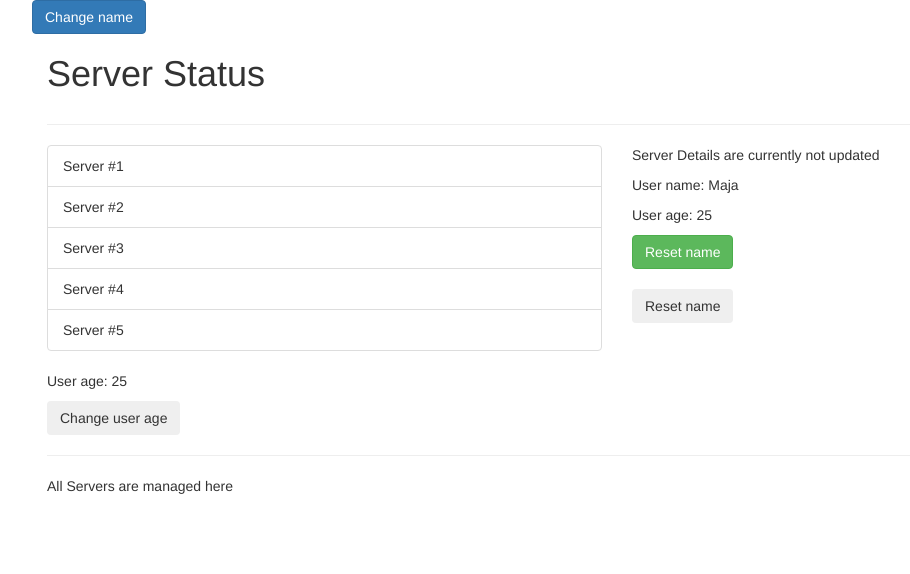
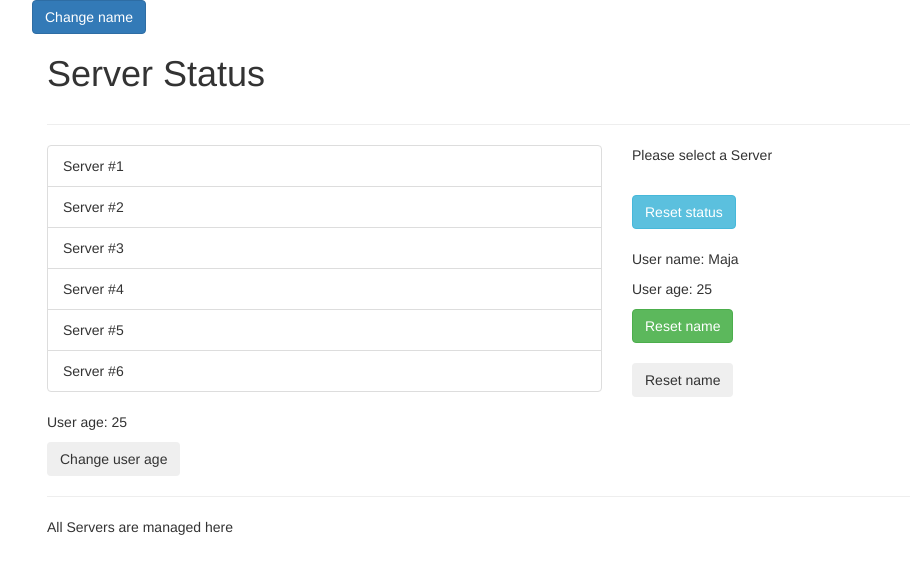
Before and after one commit to MajaIsakovic/components_vue, a Vue app: page / in a window 1280 px wide. Shown: the top 574 px of the page, without its empty margins (23-933 px from the left). Built offline with nearby package versions, Linux system fonts and the light colour scheme.

Commit message:
Exercise using event bus and component comunication

```diff
--- /dev/null
+++ b/src/components/Server.vue
@@ -0,0 +1,20 @@
+<template>
+    <li class="list-group-item"
+        style="cursor: pointer"
+        @click="onserverSelect">
+        Server #{{ server.id }}
+    </li>
+</template>
+
+<script>
+    import { eventBus } from '../main';
+
+    export default {
+        props: ['server'],
+        methods:{
+            onserverSelect: function(){
+                eventBus.$emit('serverSelected', this.server)
+            }
+        }
+    }
+</script>
--- a/src/components/ServerDetails.vue
+++ b/src/components/ServerDetails.vue
@@ -1,6 +1,12 @@
 <template>
      <div class="col-xs-12 col-sm-6">
-        <p>{{ serverDetails }}</p>
+        <!-- <p>{{ serverDetails }}</p> -->
+        <p v-if="!server">Please select a Server</p>
+        <p v-else>Server #{{ server.id }} <br> Status: {{ server.status }}</p>
+        <br>
+        <button class=" btn btn-info" @click="resetServerStatus">Reset status</button>
+        <br>
+        <br>
         <p>User name: {{ name }}</p>
          <p>User age: {{ userAge }}</p>
         <button class="btn btn-success" @click="resetName">Reset name</button><br><br>
@@ -21,19 +27,27 @@
         },
         data: function(){
             return {
-                serverDetails: "Server Details are currently not updated"
+                serverDetails: "Server Details are currently not updated",
+                server: null
             }
         },
         methods: {
            resetName: function(){
                 this.name = 'Maja';
                 this.$emit('nameWasReset', this.name);
+           },
+           resetServerStatus: function(){
+               this.server.status = 'Normal';
            }
         },
         created(){
             eventBus.$on('ageWasEdited', (data) =>{
                 this.userAge = data;
-            })
+            });
+
+            eventBus.$on('serverSelected', (server) =>{
+                this.server = server;
+            });
         }
     }
 </script>
--- a/src/components/Servers.vue
+++ b/src/components/Servers.vue
@@ -1,11 +1,10 @@
 <template>
     <div class="col-xs-12 col-sm-6">
         <ul class="list-group">
-            <li v-bind:key="index"
-                class="list-group-item"
-                v-for="index in 5">
-                Server #{{ index }}
-            </li>
+            <app-server
+                v-bind:key="server"
+                v-for="server in servers"
+                :server="server"></app-server>
         </ul>
          <p>User age: {{ userAge }}</p>
         <button class="btn btn-dark" @click="changeAge">Change user age</button>
@@ -14,8 +13,25 @@
 
 <script>
     import { eventBus } from '../main';
+    import Server from '../components/Server.vue';
 
     export default {
+        data: function(){
+            return{
+                servers: [
+                    { id: 1, status: 'Normal'},
+                    { id: 2, status: 'Critical'},
+                    { id: 3, status: 'Unknown'},
+                    { id: 4, status: 'Critical'},
+                    { id: 5, status: 'Unknown'},
+                    { id: 6, status: 'Unknown'}
+                ]
+            };
+        },
+        //local component
+        components:{
+            'app-server': Server
+        },
         props: ['userAge'],
         methods:{
             changeAge(){
```
